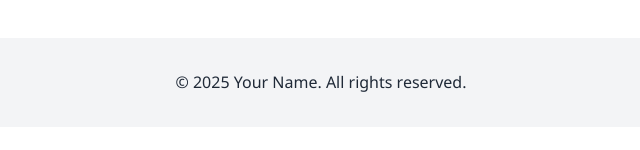
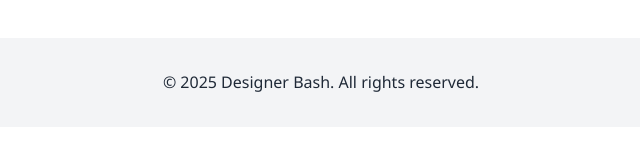
Before and after one commit to designercity43/Designer-Bash, a plain HTML site: page index.html in a window 1280 px wide. Shown: the part 3988-4138 px from the top of the page, 319-959 px from the left. Drawn offline with nearby package versions, Linux system fonts and the light colour scheme.

Commit message:
Update index.html

```diff
--- a/index.html
+++ b/index.html
@@ -190,7 +190,7 @@
 
     <!-- Footer -->
     <footer>
-        <p>&copy; 2025 Your Name. All rights reserved.</p>
+        <p>&copy; 2025 Designer Bash. All rights reserved.</p>
 
     </footer>
 
```
